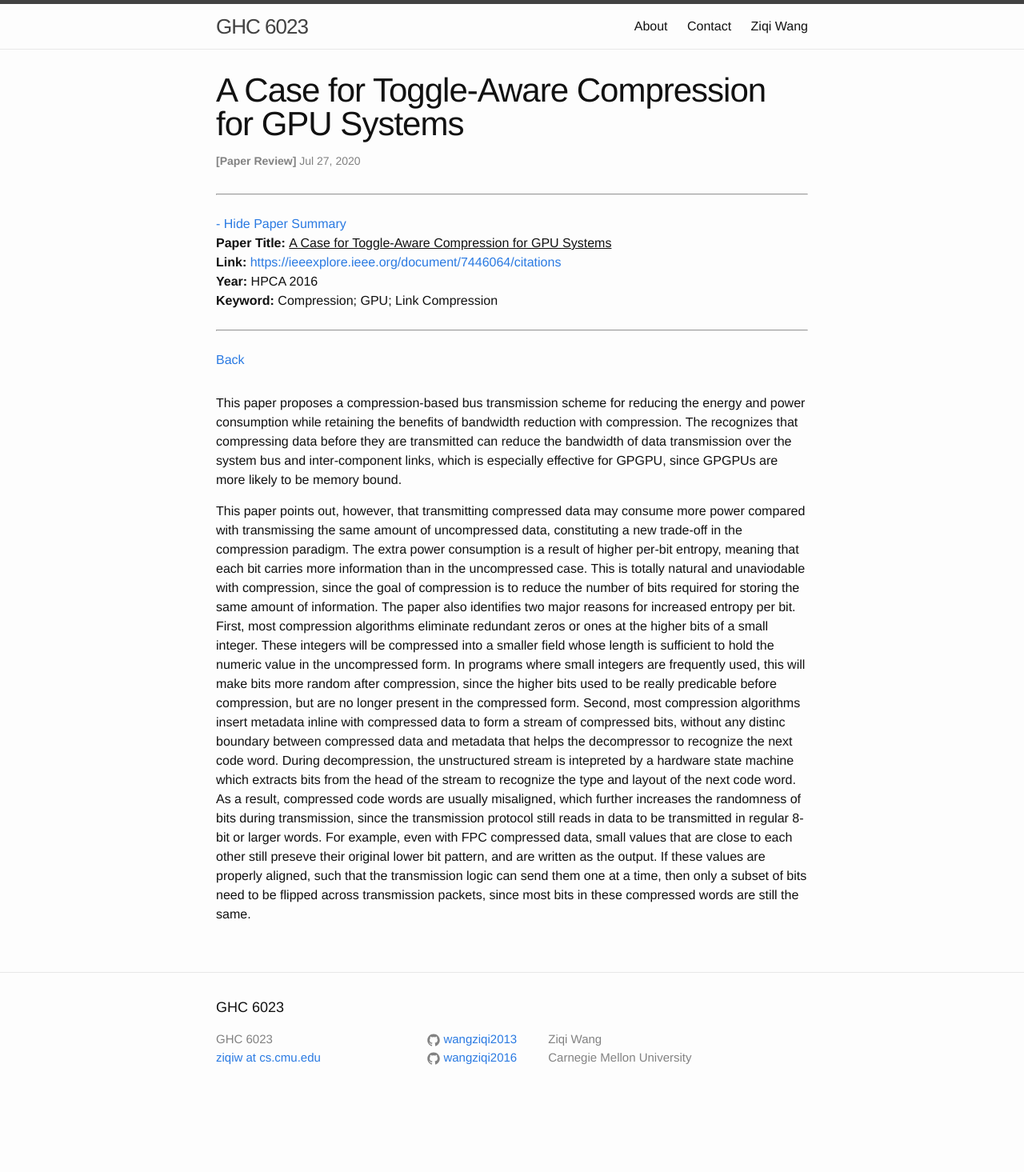
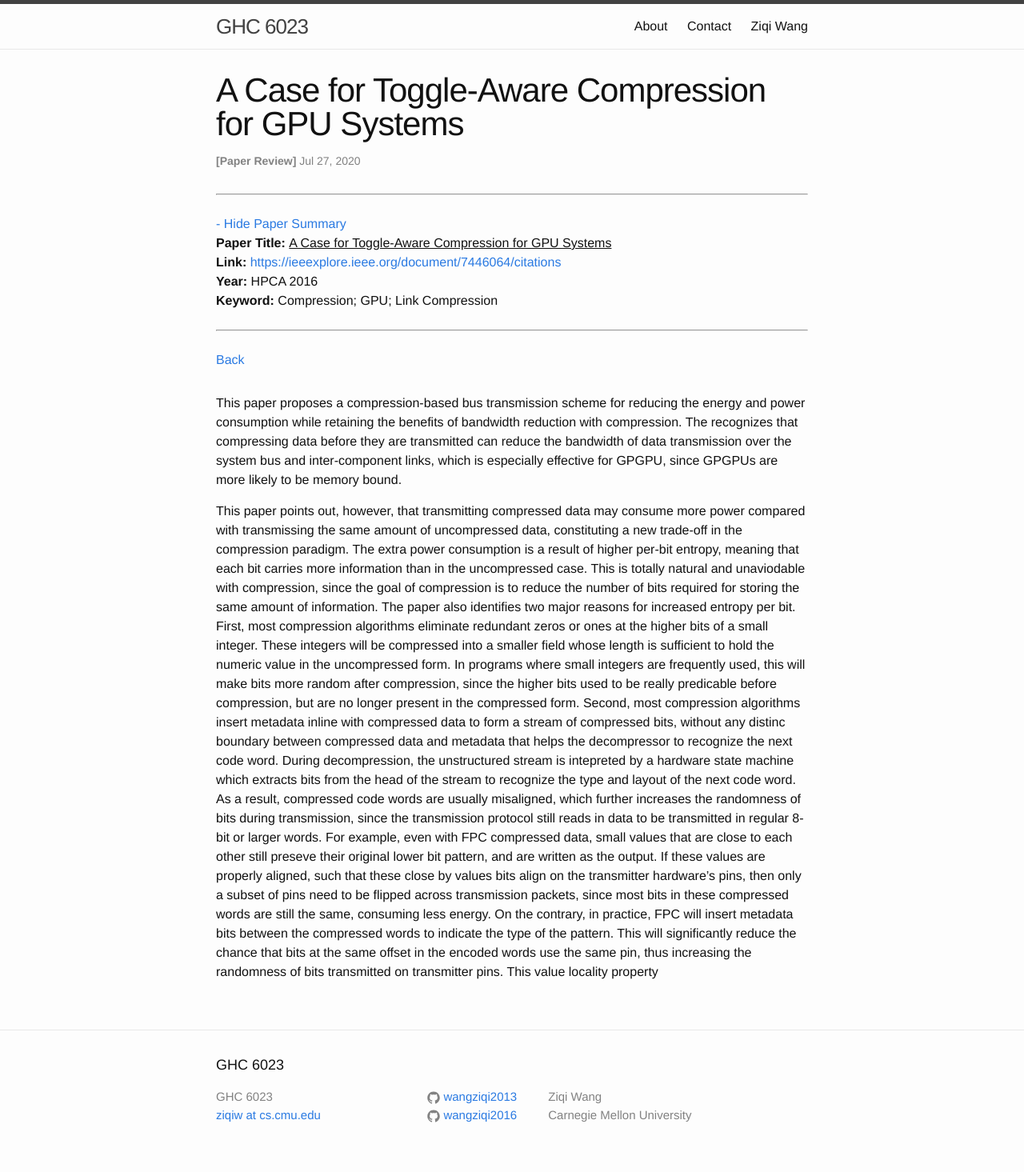
Before and after one commit to wangziqi2013/wangziqi2013.github.io, a Jekyll site: the page built from _posts/2020-07-27-a-case-for-toggle-aware-gpu-compression.markdown, in a window 1280 px wide. Shown: the whole page at 80% size. Built offline with Jekyll 4.4.1, drawn with Linux system fonts in a browser that asks for light colours; before the commit the page ends 1393 px from its top, so only the background shows below that.

Commit message:
Adding pins

```diff
--- a/_posts/2020-07-27-a-case-for-toggle-aware-gpu-compression.markdown
+++ b/_posts/2020-07-27-a-case-for-toggle-aware-gpu-compression.markdown
@@ -34,6 +34,10 @@ of the stream to recognize the type and layout of the next code word.
 As a result, compressed code words are usually misaligned, which further increases the randomness of bits during transmission,
 since the transmission protocol still reads in data to be transmitted in regular 8-bit or larger words.
 For example, even with FPC compressed data, small values that are close to each other still preseve their original lower
-bit pattern, and are written as the output. If these values are properly aligned, such that the transmission logic
-can send them one at a time, then only a subset of bits need to be flipped across transmission packets, since most bits
-in these compressed words are still the same.
+bit pattern, and are written as the output. If these values are properly aligned, such that these close by values bits
+align on the transmitter hardware's pins, then only a subset of pins need to be flipped across transmission packets, since most bits
+in these compressed words are still the same, consuming less energy.
+On the contrary, in practice, FPC will insert metadata bits between the compressed words to indicate the type of the
+pattern. This will significantly reduce the chance that bits at the same offset in the encoded words use the same pin,
+thus increasing the randomness of bits transmitted on transmitter pins.
+This value locality property
```
